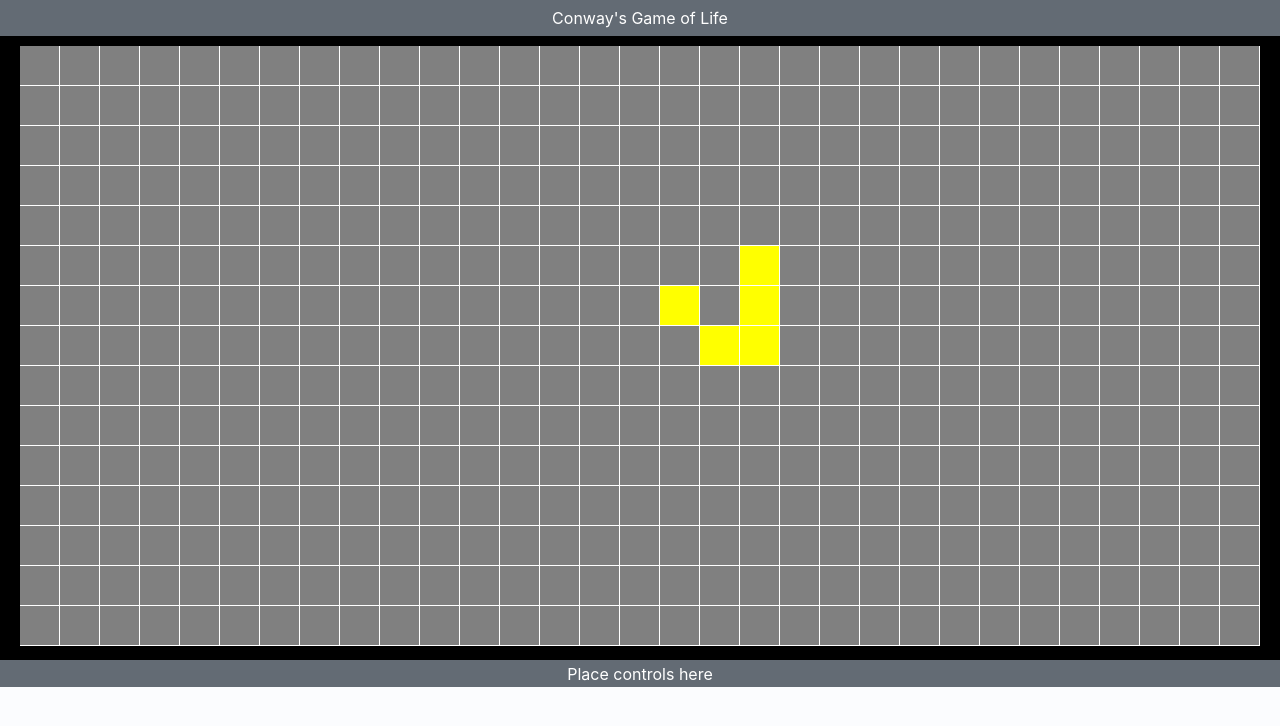
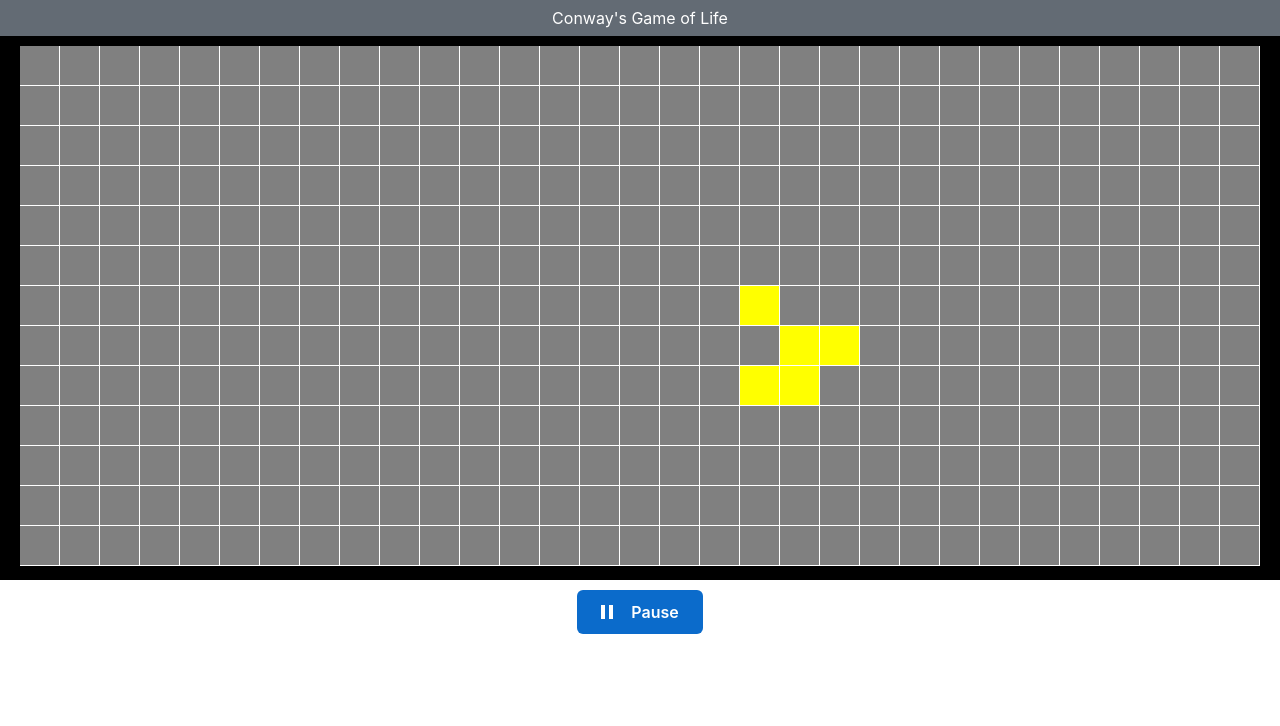
Before and after one commit to the-camputer/react-conway, a React (Create React App) app: page / in a window 1280 px wide. Shown: the top 726 px of the page. Built offline with nearby package versions, Linux system fonts and the light colour scheme.

Commit message:
gh-9 added button to pause and resume play

```diff
--- a/package.json
+++ b/package.json
@@ -6,6 +6,7 @@
     "@emotion/react": "^11.11.1",
     "@emotion/styled": "^11.11.0",
     "@fontsource/public-sans": "^5.0.5",
+    "@mui/icons-material": "^5.14.0",
     "@mui/joy": "^5.0.0-alpha.87",
     "@testing-library/react": "^13.4.0",
     "@testing-library/user-event": "^13.5.0",
--- a/src/pages/Game/GameOfLife.tsx
+++ b/src/pages/Game/GameOfLife.tsx
@@ -1,12 +1,12 @@
 import React, { useEffect, useState } from 'react';
-import Stack from '@mui/joy/Stack';
-import Typography from '@mui/joy/Typography';
-import Sheet from '@mui/joy/Sheet';
+import { Stack, Typography, Box, Button } from '@mui/joy';
+import { PlayArrow, Pause } from '@mui/icons-material';
 import GoLField from './GoLField';
 import { Cell, calculateNextState } from './GameOfLifeService';
 
 const GameOfLife: React.FC = (props) => {
   const [tick, setTick] = useState<number>(0);
+  const [paused, setPaused] = useState<boolean>(false);
   const [gameState, setGameState] = useState<Cell[]>([
     { x: 15, y: 2 },
     { x: 16, y: 3 },
@@ -17,10 +17,12 @@ const GameOfLife: React.FC = (props) => {
 
   useEffect(() => {
     const interval = setInterval(() => {
-      setTick((tick) => tick + 1);
+      if (!paused) {
+        setTick((tick) => tick + 1);
+      }
     }, 500);
     return () => clearInterval(interval);
-  }, [setTick]);
+  }, [setTick, paused]);
 
   useEffect(() => {
     if (tick > 0) {
@@ -34,11 +36,34 @@ const GameOfLife: React.FC = (props) => {
         Conway's Game of Life
       </Typography>
       <GoLField cellSize={40} livingCells={gameState} />
-      <Sheet id='control-center'>
-        <Typography level='body1' variant='solid'>
-          Place controls here
-        </Typography>
-      </Sheet>
+      <Box
+        sx={{
+          display: 'flex',
+          gap: 2,
+          margin: '10px 0 10px 0',
+          flexWrap: 'wrap',
+          justifyContent: 'center',
+        }}
+      >
+        {!paused && (
+          <Button
+            size='lg'
+            startDecorator={<Pause />}
+            onClick={() => setPaused(true)}
+          >
+            Pause
+          </Button>
+        )}
+        {paused && (
+          <Button
+            size='lg'
+            startDecorator={<PlayArrow />}
+            onClick={() => setPaused(false)}
+          >
+            Play
+          </Button>
+        )}
+      </Box>
     </Stack>
   );
 };
--- a/src/pages/Game/GoLField.tsx
+++ b/src/pages/Game/GoLField.tsx
@@ -29,7 +29,7 @@ const GoLField: React.FC<GoLFieldProperties> = (props: GoLFieldProperties) => {
         props.cellSize
     );
     setCanvasHeight(
-      Math.floor((window.innerHeight * 0.8) / props.cellSize) * props.cellSize -
+      Math.floor((window.innerHeight * 0.7) / props.cellSize) * props.cellSize -
         props.cellSize
     );
   };
```
Also changed, not shown: 1 other file (tests, documents, lock files or other folders).
